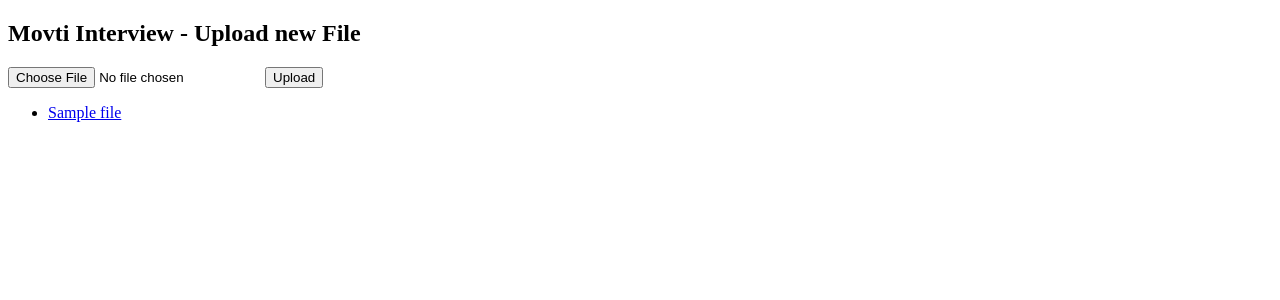
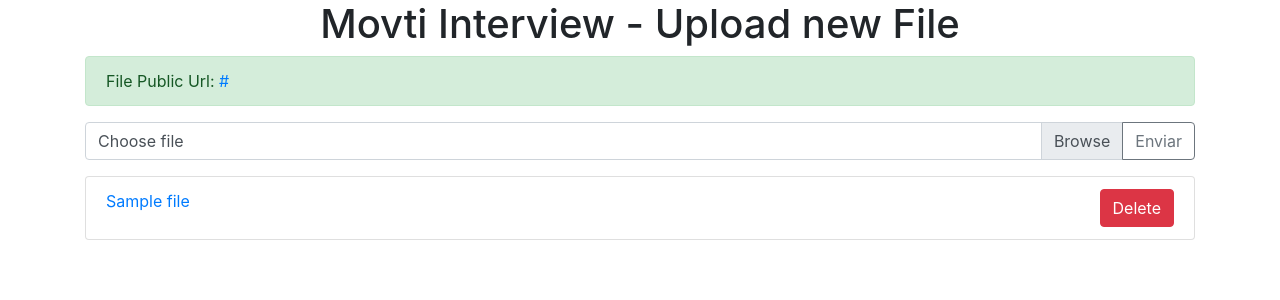
Before and after one commit to varunpillai/flask-upload-google-cloud-storage, a Flask app: template templates/upload_file.html in a window 1280 px wide. Shown: the top 300 px of the page. Run offline with Flask 2, Linux system fonts and the light colour scheme; the template is opened without the code that fills it: most values are stand-ins (such as "Sample title", 1, 10 or a date in 2020); some libraries are stand-ins or nearby versions.

Commit message:
Added button to delete file and added boostrap

```diff
--- a/main.py
+++ b/main.py
@@ -29,3 +29,9 @@ def upload_file():
         )
         return render_template('upload_file.html', files=google_storage.list_blobs(), public_url=public_url)
     return render_template('upload_file.html', files=google_storage.list_blobs())
+
+@app.route('/delete_file/<file_name>')
+def delete_file(file_name):
+    google_storage = Google_Storage('movti-interview')
+    google_storage.delete_blob(file_name)
+    return render_template('upload_file.html', files=google_storage.list_blobs(), file_deleted_name=file_name)
--- a/templates/upload_file.html
+++ b/templates/upload_file.html
@@ -1,24 +1,85 @@
 <!doctype html>
+<head>
     <title>Movti Interview - Upload new File</title>
+    <meta name="viewport" content="width=device-width, initial-scale=1, maximum-scale=1, user-scalable=no">
+    <link rel="stylesheet" href="https://stackpath.bootstrapcdn.com/bootstrap/4.1.3/css/bootstrap.min.css" integrity="sha384-MCw98/SFnGE8fJT3GXwEOngsV7Zt27NXFoaoApmYm81iuXoPkFOJwJ8ERdknLPMO" crossorigin="anonymous">
+</head>
 
+<div class="container">
     <nav>
-  <h1>Movti Interview - Upload new File</h1>
+        <h1 class="text-center">Movti Interview - Upload new File</h1>
+
+        {% if public_url %}
+            <div class="alert alert-success" role="alert">
+                File Public Url: <a href="{{public_url}}" target="_blanked">{{public_url}}</a>
+            </div>
+        {% endif %}
         <form method=post enctype=multipart/form-data>
-    <p><input type=file name=file>
-       <input type=submit value=Upload>
+            <div class="form-group">
+                <div class="input-group">
+                    <div class="custom-file">
+                        <input type="file" class="custom-file-input" name="file" id="file_upload">
+                        <label class="custom-file-label" for="file_upload">Choose file</label>
+                    </div>
+                    <div class="input-group-append">
+                        <button class="btn btn-outline-secondary" type="submit">Enviar</button>
+                    </div>
+                </div>
+            </div>
         </form>
 
-  {% if files %}
-    <ul>
+        <ul class="list-group">
+
             {% for file in files %}
-        <li><a href="{{file.public_url}}" target="_blanked">{{file.name}}</a></li>
+                <li class="list-group-item">
+                    <div class="row">
+                        <div class="col-md-10"><a href="{{file.public_url}}" target="_blanked">{{file.name}}</a></div>
+                        <div class="col-md-2 text-right"><button type="button" class="btn btn-danger" onclick="delete_file_modal('{{file.name}}')">Delete</button></div>
+                    </div>
+                </li>
+            {% else %}
+                <h3 class="text-center">Nenhum arquivo para listar !!</h3>
             {% endfor %}
         </ul>
-  {% endif %}
     </nav>
+</div>
 
-{% if public_url %}
+<div class="modal fade" id="modal" tabindex="-1" role="dialog" aria-labelledby="modal" aria-hidden="true">
+    <div class="modal-dialog" role="document">
+        <div class="modal-content">
+        <div class="modal-header">
+            <h5 class="modal-title" id="modalTitle">Delete File</h5>
+            <button type="button" class="close" data-dismiss="modal" aria-label="Close">
+            <span aria-hidden="true">&times;</span>
+            </button>
+        </div>
+        <div class="modal-body">
+            Você tem certeza que deseja excluir o arquivo "<span id="file_delete_name"></span>?
+        </div>
+        <div class="modal-footer">
+            <button type="button" class="btn btn-secondary" data-dismiss="modal">Close</button>
+            <button type="button" class="btn btn-primary" onclick="delete_file()">Delete</button>
+        </div>
+        </div>
+    </div>
+</div>
+
 <script>
-        alert("Upload public url: {{public_url}}");
+    function delete_file_modal(file_name){
+        $('#modal').find('#file_delete_name').html(file_name);
+        $('#modal').modal('toggle');
+    }
+
+    function delete_file(){
+        file_name = $('#modal').find('#file_delete_name').html();
+        var xhttp = new XMLHttpRequest();
+        xhttp.open("GET", "/delete_file/"+file_name, true);
+        xhttp.send();
+        $('#modal').modal('hide');
+        window.location.href = "/";
+    }
 </script>
-{% endif %}
+
+<script src="https://code.jquery.com/jquery-3.3.1.slim.min.js" integrity="sha384-q8i/X+965DzO0rT7abK41JStQIAqVgRVzpbzo5smXKp4YfRvH+8abtTE1Pi6jizo" crossorigin="anonymous"></script>
+<script src="https://cdnjs.cloudflare.com/ajax/libs/popper.js/1.14.3/umd/popper.min.js" integrity="sha384-ZMP7rVo3mIykV+2+9J3UJ46jBk0WLaUAdn689aCwoqbBJiSnjAK/l8WvCWPIPm49" crossorigin="anonymous"></script>
+<script src="https://stackpath.bootstrapcdn.com/bootstrap/4.1.3/js/bootstrap.min.js" integrity="sha384-ChfqqxuZUCnJSK3+MXmPNIyE6ZbWh2IMqE241rYiqJxyMiZ6OW/JmZQ5stwEULTy" crossorigin="anonymous"></script>
```
Also changed, not shown: GoogleStorage.py (+5 -13 lines). Lines whose indentation alone changed are shown as unchanged.
